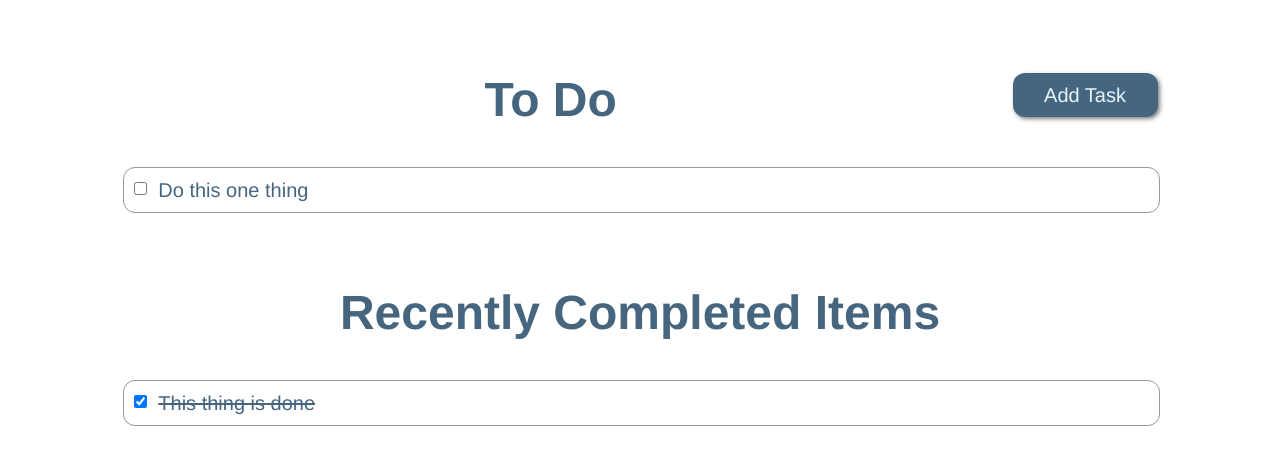
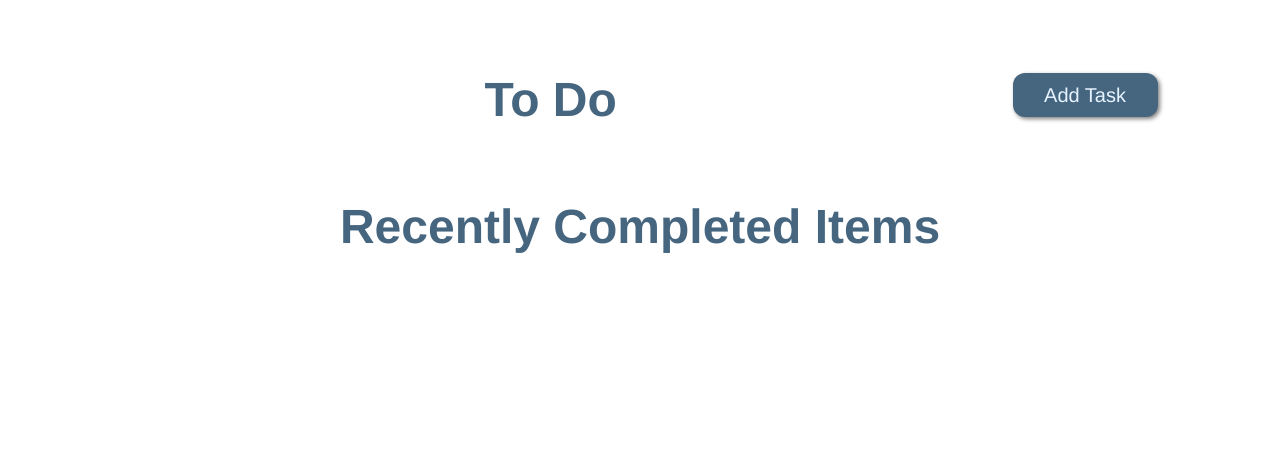
Before and after one commit to dhosterman/codecademy_todo, a Django app: template todo/templates/home.html in a window 1280 px wide. Shown: the part 92-557 px from the top of the page. Run offline with Django 3.2, Linux system fonts and the light colour scheme; the template is opened without the code that fills it, so the values that code supplies are empty; some libraries are stand-ins or nearby versions.

Commit message:
adding and updating tasks now works properly without placeholder tasks

```diff
--- a/todo/static/js/script.js
+++ b/todo/static/js/script.js
@@ -1,5 +1,5 @@
 // add checkbox handler to todo item
-function toggleCompleted (element) {
+function addToggleCompletedHandler (element) {
     element.change(function () {
         var taskId = element.parent().data('task-id');
         var task = element.parent();
@@ -10,8 +10,8 @@ function toggleCompleted (element) {
                     task_id: taskId
                 },
                 function (data, textStatus, jqXHR) {
-                    var doneGroup = $('.done-item');
-                    doneGroup.first().before(task.detach());
+                    var doneHeader = $('.done h2');
+                    doneHeader.after(task.detach());
                     task.removeClass('todo-item');
                     task.addClass('done-item');
                 }
@@ -24,8 +24,8 @@ function toggleCompleted (element) {
                     task_id: taskId
                 },
                 function (data, textStatus, jqXHR) {
-                    var todoGroup = $('.todo-item');
-                    todoGroup.first().before(task.detach());
+                    var todoHeader = $('.to-do h2');
+                    todoHeader.after(task.detach());
                     task.removeClass('done-item');
                     task.addClass('todo-item');
                 }
@@ -65,8 +65,9 @@ $(document).ready(function () {
             },
             function (data, textStatus, jqXHR) {
                 addTaskInput.val('');
-                var todoGroup = $('.todo-item');
-                todoGroup.first().before('<article class="todo-item"><input type="checkbox">' + data[0].fields.description + '</article>');
+                var todoHeader = $('.to-do h2');
+                todoHeader.after('<article class="todo-item" data-task-id="' + data[0].pk + '"><input type="checkbox">' + data[0].fields.description + '</article>');
+                addToggleCompletedHandler($('.todo-item input').first());
             },
             'json'
         );
@@ -74,7 +75,7 @@ $(document).ready(function () {
 
     // apply checkbox handler to all existing todo items
     $('input[type="checkbox"]').each(function () {
-        toggleCompleted($(this));
+        addToggleCompletedHandler($(this));
     });
 
 });
--- a/todo/templates/home.html
+++ b/todo/templates/home.html
@@ -25,7 +25,6 @@
         {% for task in tasks %}
             <article class="todo-item" data-task-id={{ task.id }}><input type="checkbox">{{ task.description }}</article>
         {% endfor %}
-        <article class="todo-item"><input type="checkbox">Do this one thing</article>
     </section>
 
     <!-- completed items -->
@@ -34,7 +33,6 @@
         {% for task in completed_tasks %}
             <article class="done-item" data-task-id={{ task.id }}><input type="checkbox" checked>{{ task.description }}</article>
         {% endfor %}
-        <article class="done-item"><input type="checkbox" checked>This thing is done</article>
     </section>
 </body>
 <script src="{% static "bower_components/jquery/dist/jquery.min.js" %}"></script>
```
